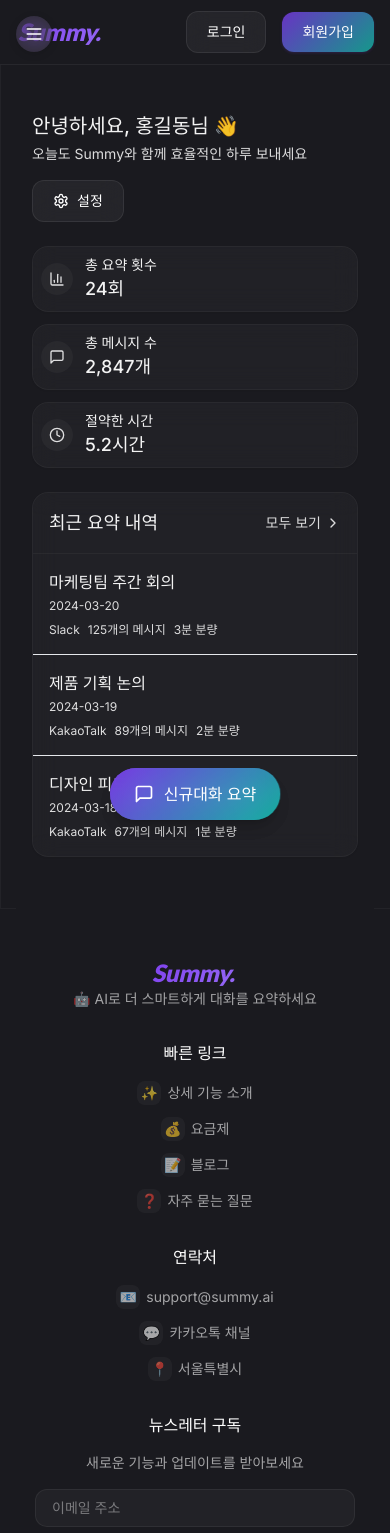
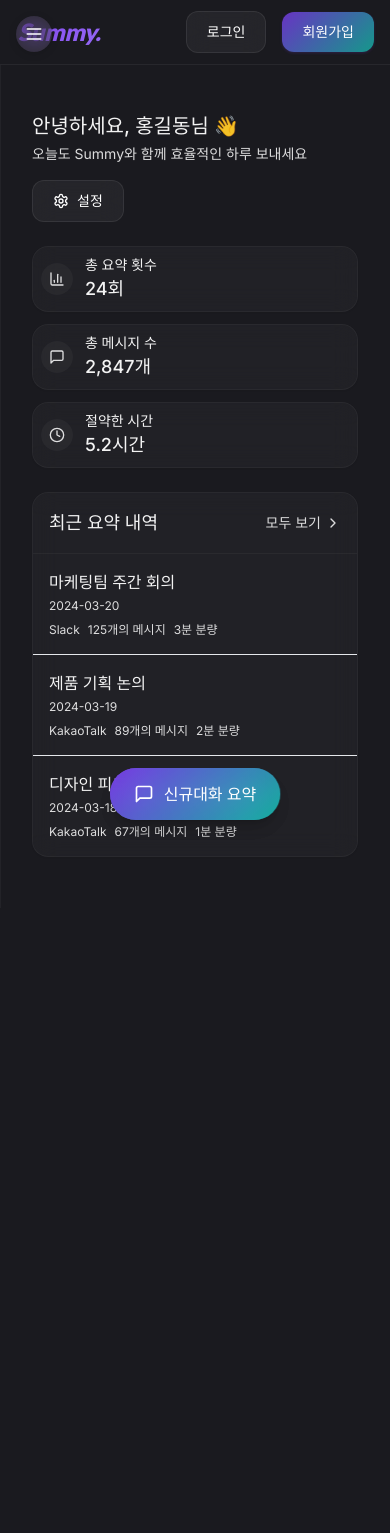
Before and after one commit to FLYLIKEB/summy, a Next.js app: page /dashboard in a window 390 px wide. Shown: the top 1533 px of the page. After the commit the page ends 908 px from the top, so only its background shows below. Built offline with nearby package versions, Linux system fonts and the light colour scheme; a web font is replaced by a local one.

Commit message:
푸터 모바일 대응 개선: 레이아웃 및 간격 조정, 플로팅 버튼과의 겹침 방지

```diff
--- a/app/dashboard/layout.tsx
+++ b/app/dashboard/layout.tsx
@@ -9,8 +9,21 @@ export default function DashboardLayout({
   children: React.ReactNode
 }) {
   return (
-    <Sidebar>
-      {children}
-    </Sidebar>
+    <div className="h-full pt-0 mt-0" id="dashboard-layout">
+      <style jsx global>{`
+        body {
+          padding-bottom: 0;
+        }
+        body > div > main {
+          padding-top: 0;
+        }
+        footer {
+          display: none;
+        }
+      `}</style>
+      <Sidebar>
+        {children}
+      </Sidebar>
+    </div>
   )
 }
--- a/components/ui/Sidebar.tsx
+++ b/components/ui/Sidebar.tsx
@@ -214,7 +214,7 @@ export default function Sidebar({ className = '', children }: SidebarProps) {
 
       {/* 메인 콘텐츠 영역 */}
       <motion.div
-        className="flex-1 min-h-screen bg-apple-dark"
+        className="flex-1 min-h-screen bg-apple-dark overflow-y-auto flex flex-col"
         initial={{ marginLeft: isMobile ? 0 : 256 }}
         animate={{ marginLeft: isOpen ? 256 : (isMobile ? 0 : 80) }}
         transition={{
@@ -237,8 +237,22 @@ export default function Sidebar({ className = '', children }: SidebarProps) {
         )}
 
         {/* 자식 컴포넌트 (메인 콘텐츠) */}
-        <div className="p-4 sm:p-6 md:p-8">
+        <div className="p-4 sm:p-6 md:p-8 pb-16 flex-1">
           {children}
+        </div>
+
+        {/* 대시보드 전용 미니 푸터 */}
+        <div className="border-t border-white-opacity-04 bg-apple-darker backdrop-blur-sm px-4 sm:px-6 md:px-8 py-3 sm:py-3 pb-24 sm:pb-3">
+          <div className="flex flex-col sm:flex-row items-center justify-center sm:justify-between gap-3 sm:gap-0 text-xs">
+            <div className="text-white/40 text-center sm:text-left">
+              © 2024 Summy. All rights reserved.
+            </div>
+            <div className="flex items-center gap-4 sm:space-x-4">
+              <Link href="/terms" className="text-white/40 hover:text-white/60 transition-colors">이용약관</Link>
+              <Link href="/privacy" className="text-white/40 hover:text-white/60 transition-colors">개인정보처리방침</Link>
+              <Link href="/contact" className="text-white/40 hover:text-white/60 transition-colors">문의하기</Link>
+            </div>
+          </div>
         </div>
 
         {/* 모바일 - 하단 고정 신규대화 요약 버튼 */}
```
